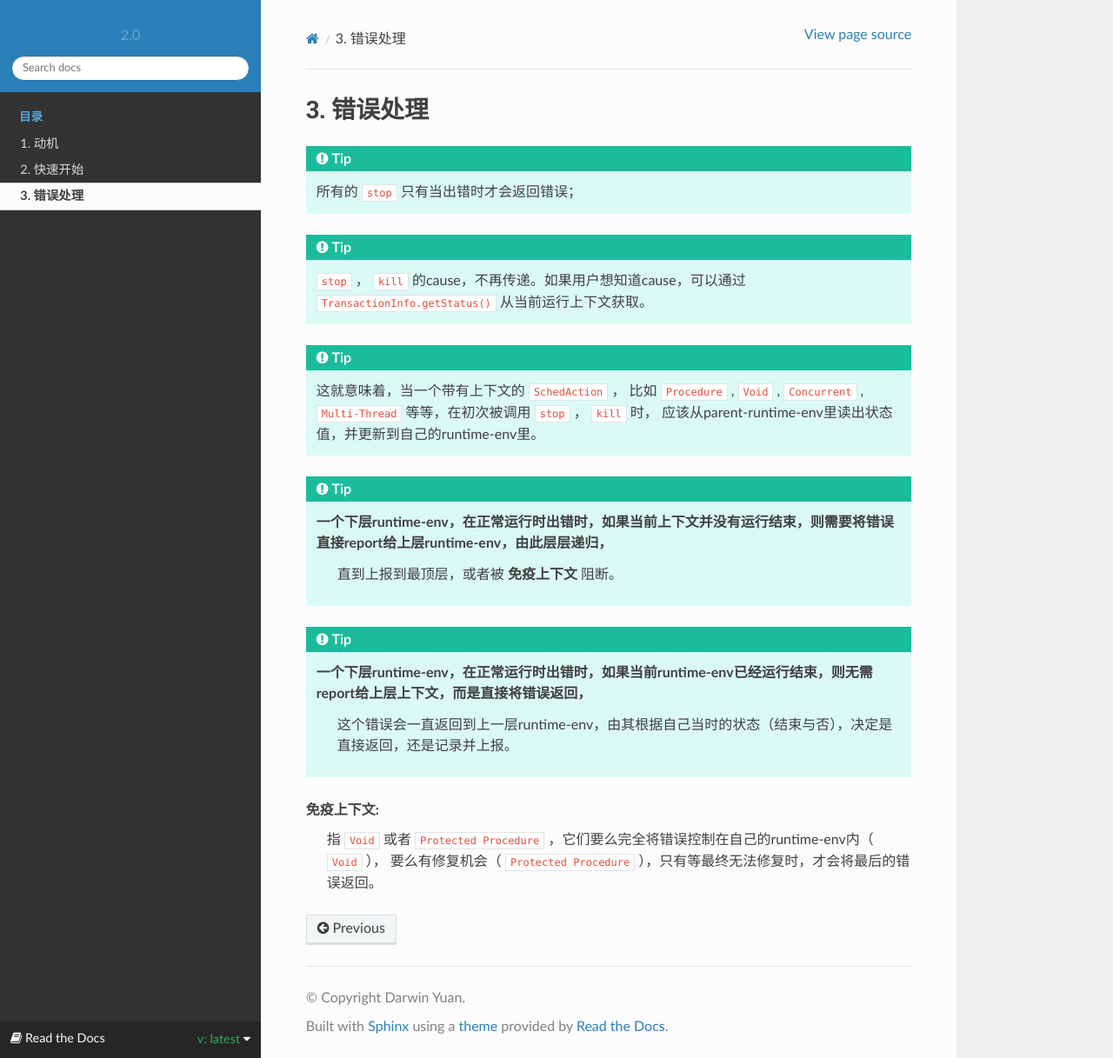
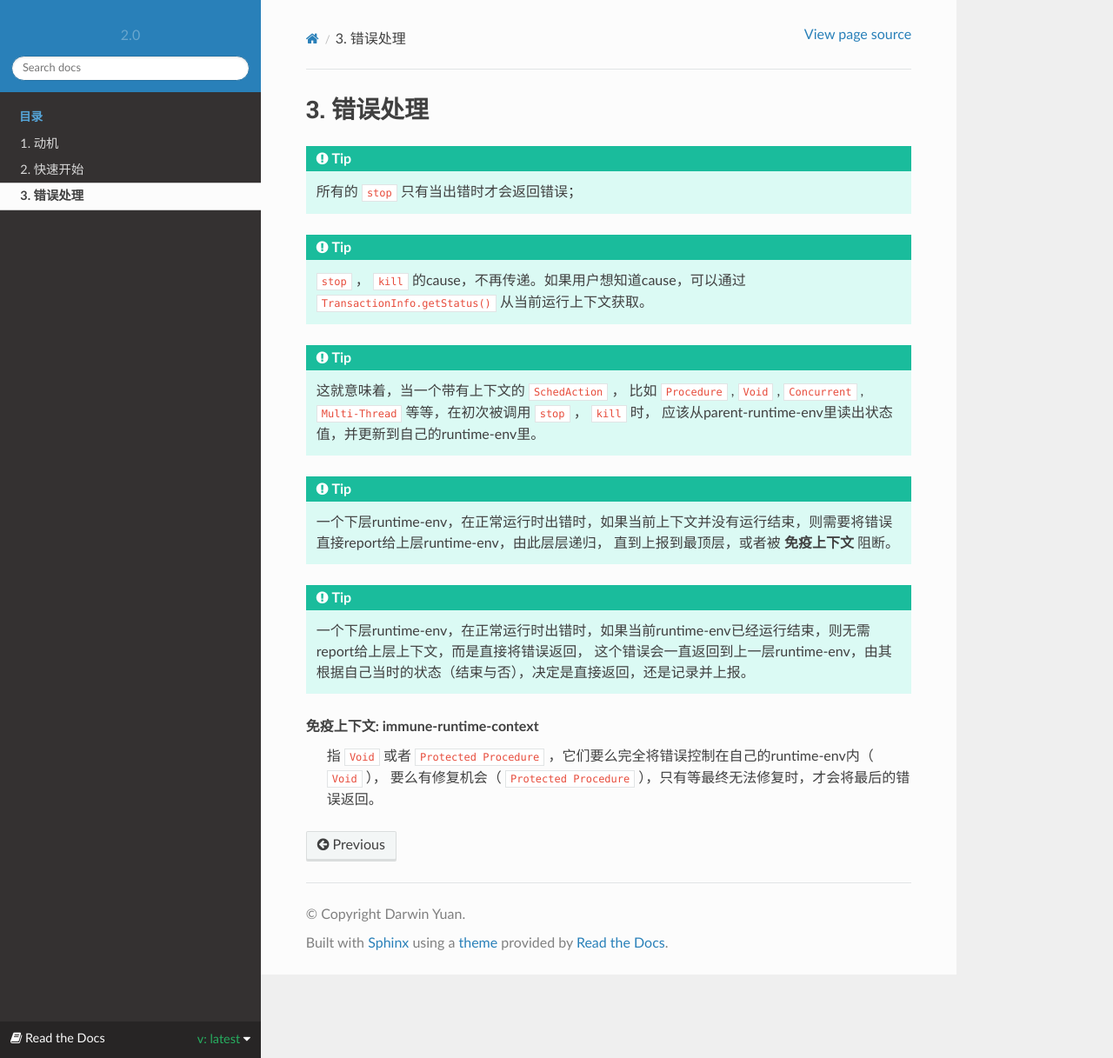
Before and after one commit to godsme/trans-dsl-2, a Sphinx documentation site: the page built from doc/source/error-handling.rst, in a window 1280 px wide and 1217 px high. Shown: the whole window at 87% size. Built offline with Sphinx 7.4.7 and the Read the Docs theme 2.0.0, drawn with Linux system fonts in a browser that asks for light colours.

Commit message:
added error handling strategy

```diff
--- a/doc/source/error-handling.rst
+++ b/doc/source/error-handling.rst
@@ -14,14 +14,14 @@
 
 .. tip::
    一个下层runtime-env，在正常运行时出错时，如果当前上下文并没有运行结束，则需要将错误直接report给上层runtime-env，由此层层递归，
-     直到上报到最顶层，或者被 **免疫上下文** 阻断。
+   直到上报到最顶层，或者被 **免疫上下文** 阻断。
 
 .. tip::
    一个下层runtime-env，在正常运行时出错时，如果当前runtime-env已经运行结束，则无需report给上层上下文，而是直接将错误返回，
-     这个错误会一直返回到上一层runtime-env，由其根据自己当时的状态（结束与否），决定是直接返回，还是记录并上报。
+   这个错误会一直返回到上一层runtime-env，由其根据自己当时的状态（结束与否），决定是直接返回，还是记录并上报。
 
 
 
-免疫上下文:
+免疫上下文: immune-runtime-context
   指 ``Void`` 或者 ``Protected Procedure`` ，它们要么完全将错误控制在自己的runtime-env内（ ``Void`` ），
   要么有修复机会（ ``Protected Procedure`` ），只有等最终无法修复时，才会将最后的错误返回。
```
